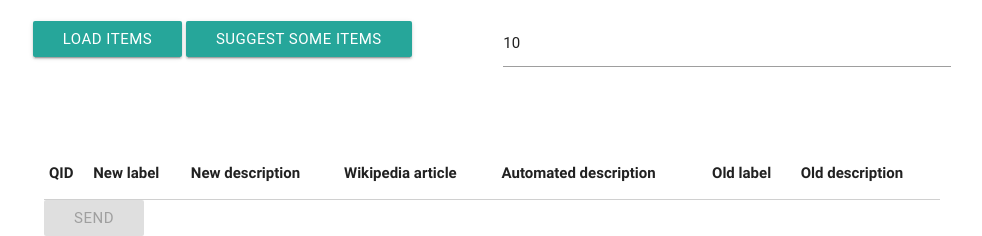
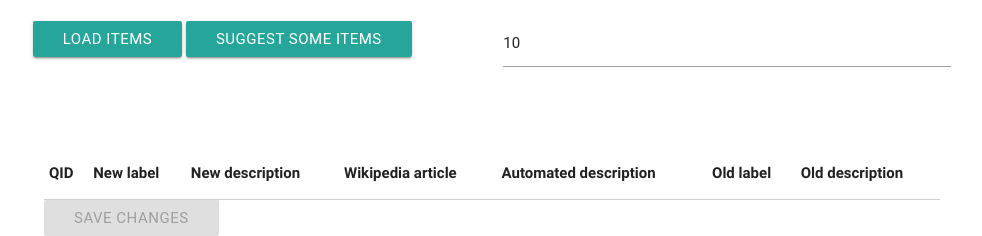
Before and after one commit to wikimedia/labs-tools-weapon-of-mass-description, a Flask app: page / in a window 1280 px wide. Shown: the part 588-824 px from the top of the page, without its empty margins (148-1130 px from the left). Run offline with Flask 2, Linux system fonts and the light colour scheme; the visitor is signed in with stand-in values (Sample User, id 1); lists and menus that the app fills with data are empty; parts of the project's set-up code (start-up, migrations or seed data) failed here and were passed over; some web fonts are replaced.

Commit message:
Send => Save changes

```diff
--- a/src/templates/tool.html
+++ b/src/templates/tool.html
@@ -49,6 +49,6 @@
         <tbody>
         </tbody>
     </table>
-		<button onclick="sendForm()" class="btn wafes-effect wafes-light" id="send" disabled="">Send</button>
+		<button onclick="sendForm()" class="btn wafes-effect wafes-light" id="send" disabled="">Save changes</button>
 </div>
 {% endblock %}
```
